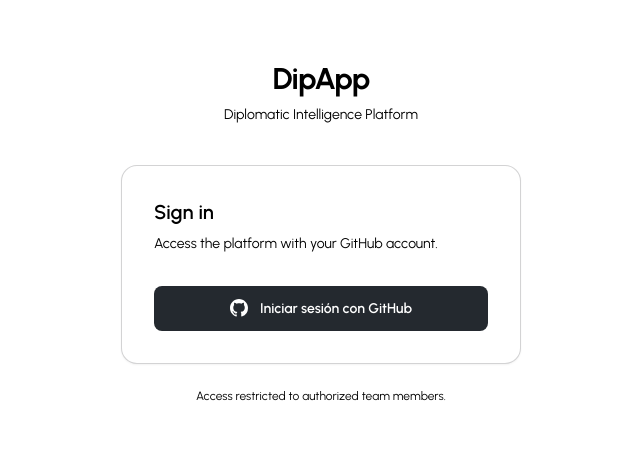
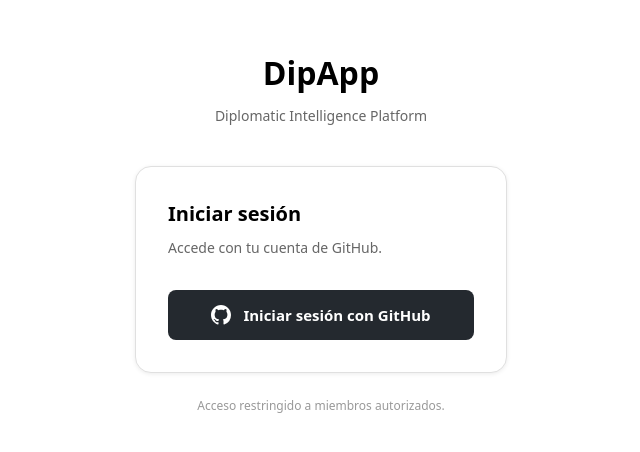
Before and after one commit to ehchavezm-hub/12-dipapp, a Next.js app in the folder apps/web/: page /login in a window 1280 px wide. Shown: the part 168-620 px from the top of the page, without its empty margins (319-959 px from the left). Built offline with nearby package versions, Linux system fonts and the light colour scheme.

Commit message:
fix(login): reescribir página completa con 100% inline styles, sin Tailwind
Co-Authored-By: Claude Sonnet 4.6 <noreply@anthropic.com>
Claude-Session: https://claude.ai/code/session_014J4rThDND41dKK33HX1r6D

```diff
--- a/apps/web/src/app/(auth)/login/page.tsx
+++ b/apps/web/src/app/(auth)/login/page.tsx
@@ -4,23 +4,38 @@ import { signIn } from "next-auth/react"
 
 export default function LoginPage() {
   return (
-    <main className="min-h-screen flex items-center justify-center bg-white">
-      <div className="w-full max-w-md mx-auto px-6 py-12">
-        <div className="text-center mb-10">
-          <h1 className="text-3xl font-bold tracking-tight text-black mb-2">
+    <main style={{
+      minHeight: "100vh",
+      display: "flex",
+      alignItems: "center",
+      justifyContent: "center",
+      backgroundColor: "#ffffff",
+      fontFamily: "system-ui, sans-serif",
+    }}>
+      <div style={{ width: "100%", maxWidth: 420, padding: "0 24px" }}>
+        {/* Logo */}
+        <div style={{ textAlign: "center", marginBottom: 40 }}>
+          <h1 style={{ fontSize: 32, fontWeight: 700, color: "#000000", margin: 0 }}>
             DipApp
           </h1>
-          <p className="text-[var(--google-gray)] text-sm">
+          <p style={{ fontSize: 14, color: "#666666", marginTop: 8 }}>
             Diplomatic Intelligence Platform
           </p>
         </div>
 
-        <div className="bg-white border border-brand-gray/30 rounded-2xl shadow-sm p-8">
-          <h2 className="text-xl font-semibold text-black mb-2">
-            Sign in
+        {/* Card */}
+        <div style={{
+          backgroundColor: "#ffffff",
+          border: "1px solid #e0e0e0",
+          borderRadius: 16,
+          padding: 32,
+          boxShadow: "0 1px 4px rgba(0,0,0,0.08)",
+        }}>
+          <h2 style={{ fontSize: 20, fontWeight: 600, color: "#000000", margin: "0 0 8px 0" }}>
+            Iniciar sesión
           </h2>
-          <p className="text-sm text-[var(--google-gray)] mb-8">
-            Access the platform with your GitHub account.
+          <p style={{ fontSize: 14, color: "#666666", margin: "0 0 32px 0" }}>
+            Accede con tu cuenta de GitHub.
           </p>
 
           <button
@@ -35,35 +50,24 @@ export default function LoginPage() {
               color: "#ffffff",
               border: "none",
               borderRadius: 8,
-              padding: "12px 20px",
-              fontSize: 14,
+              padding: "14px 20px",
+              fontSize: 15,
               fontWeight: 600,
               cursor: "pointer",
+              outline: "none",
             }}
           >
-            <GitHubIcon />
+            <svg width="20" height="20" viewBox="0 0 24 24" fill="#ffffff">
+              <path d="M12 0C5.37 0 0 5.37 0 12c0 5.31 3.435 9.795 8.205 11.385.6.105.825-.255.825-.57 0-.285-.015-1.23-.015-2.235-3.015.555-3.795-.735-4.035-1.41-.135-.345-.72-1.41-1.23-1.695-.42-.225-1.02-.78-.015-.795.945-.015 1.62.87 1.845 1.23 1.08 1.815 2.805 1.305 3.495.99.105-.78.42-1.305.765-1.605-2.67-.3-5.46-1.335-5.46-5.925 0-1.305.465-2.385 1.23-3.225-.12-.3-.54-1.53.12-3.18 0 0 1.005-.315 3.3 1.23.96-.27 1.98-.405 3-.405s2.04.135 3 .405c2.295-1.56 3.3-1.23 3.3-1.23.66 1.65.24 2.88.12 3.18.765.84 1.23 1.905 1.23 3.225 0 4.605-2.805 5.625-5.475 5.925.435.375.81 1.095.81 2.22 0 1.605-.015 2.895-.015 3.3 0 .315.225.69.825.57A12.02 12.02 0 0 0 24 12c0-6.63-5.37-12-12-12z" />
+            </svg>
             Iniciar sesión con GitHub
           </button>
         </div>
 
-        <p className="mt-6 text-center text-xs text-[var(--google-gray)]">
-          Access restricted to authorized team members.
+        <p style={{ marginTop: 24, textAlign: "center", fontSize: 12, color: "#999999" }}>
+          Acceso restringido a miembros autorizados.
         </p>
       </div>
     </main>
   )
 }
-
-function GitHubIcon() {
-  return (
-    <svg
-      width="18"
-      height="18"
-      viewBox="0 0 24 24"
-      fill="currentColor"
-      aria-hidden="true"
-    >
-      <path d="M12 0C5.37 0 0 5.37 0 12c0 5.31 3.435 9.795 8.205 11.385.6.105.825-.255.825-.57 0-.285-.015-1.23-.015-2.235-3.015.555-3.795-.735-4.035-1.41-.135-.345-.72-1.41-1.23-1.695-.42-.225-1.02-.78-.015-.795.945-.015 1.62.87 1.845 1.23 1.08 1.815 2.805 1.305 3.495.99.105-.78.42-1.305.765-1.605-2.67-.3-5.46-1.335-5.46-5.925 0-1.305.465-2.385 1.23-3.225-.12-.3-.54-1.53.12-3.18 0 0 1.005-.315 3.3 1.23.96-.27 1.98-.405 3-.405s2.04.135 3 .405c2.295-1.56 3.3-1.23 3.3-1.23.66 1.65.24 2.88.12 3.18.765.84 1.23 1.905 1.23 3.225 0 4.605-2.805 5.625-5.475 5.925.435.375.81 1.095.81 2.22 0 1.605-.015 2.895-.015 3.3 0 .315.225.69.825.57A12.02 12.02 0 0 0 24 12c0-6.63-5.37-12-12-12z" />
-    </svg>
-  )
-}
```
